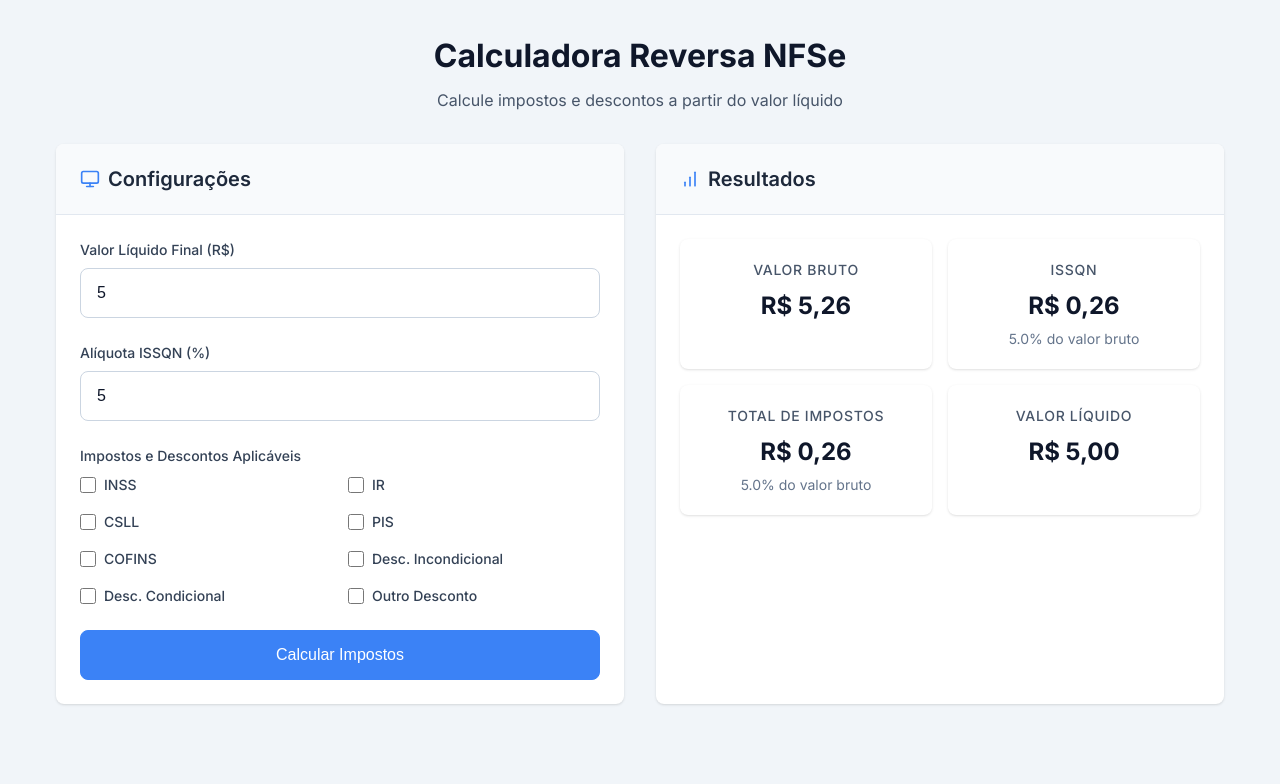
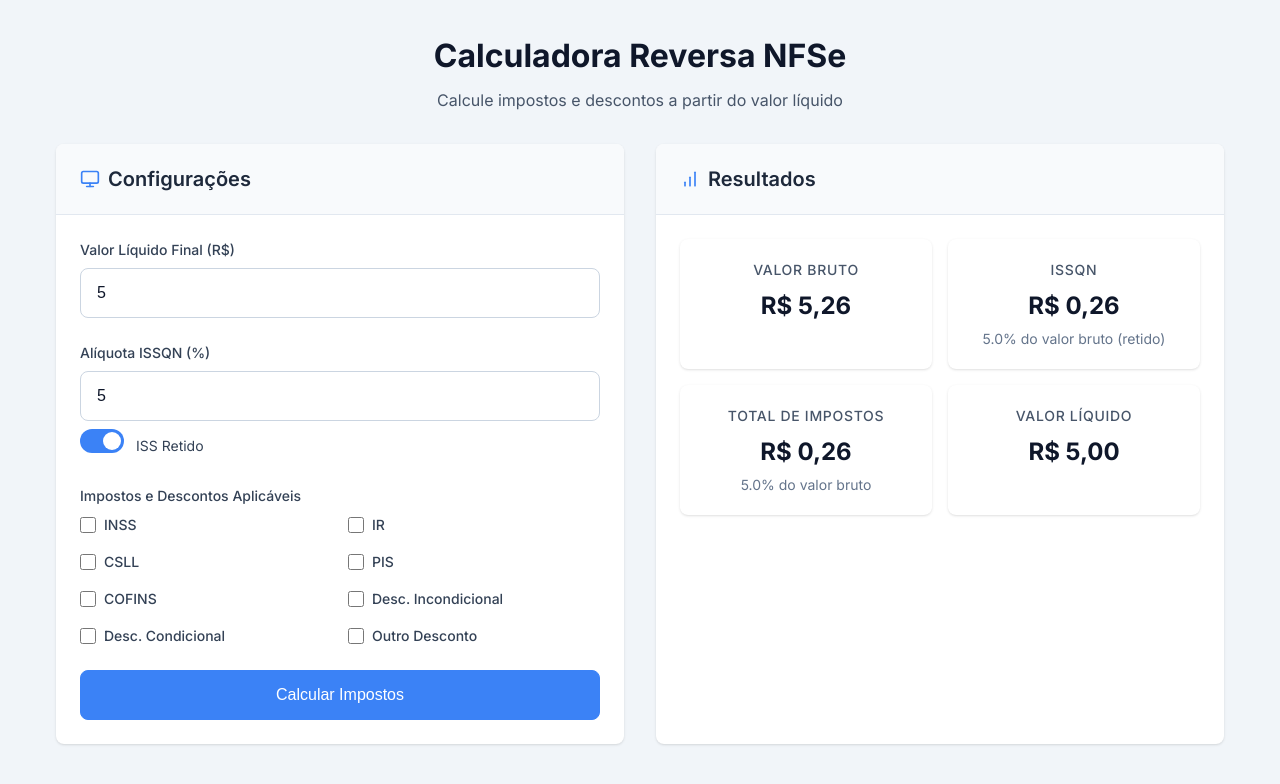
Before and after one commit to juanandradegonzalez/calculadora-reversa-nfse, a plain HTML site: page index.html in a window 1280 px wide. Both pictures are taken after typing "5" into the empty fields and a click on the button "Calcular Impostos". Drawn offline with Linux system fonts and the light colour scheme.

Commit message:
Update index.html

```diff
--- a/index.html
+++ b/index.html
@@ -394,6 +394,67 @@
             display: block;
         }
 
+        .switch-container {
+            display: flex;
+            align-items: center;
+            gap: 0.75rem;
+            margin-top: 0.5rem;
+        }
+
+        .switch {
+            position: relative;
+            display: inline-block;
+            width: 44px;
+            height: 24px;
+        }
+
+        .switch input {
+            opacity: 0;
+            width: 0;
+            height: 0;
+        }
+
+        .slider {
+            position: absolute;
+            cursor: pointer;
+            top: 0;
+            left: 0;
+            right: 0;
+            bottom: 0;
+            background-color: var(--gray-300);
+            transition: .4s;
+            border-radius: 24px;
+        }
+
+        .slider:before {
+            position: absolute;
+            content: "";
+            height: 18px;
+            width: 18px;
+            left: 3px;
+            bottom: 3px;
+            background-color: white;
+            transition: .4s;
+            border-radius: 50%;
+        }
+
+        input:checked + .slider {
+            background-color: var(--primary);
+        }
+
+        input:focus + .slider {
+            box-shadow: 0 0 1px var(--primary);
+        }
+
+        input:checked + .slider:before {
+            transform: translateX(20px);
+        }
+
+        .switch-label {
+            font-size: 0.875rem;
+            color: var(--gray-700);
+        }
+
         @media (max-width: 768px) {
             .checkbox-group {
                 grid-template-columns: 1fr;
@@ -443,6 +504,13 @@
                     <div class="form-group">
                         <label for="aliquotaISSQN">Alíquota ISSQN (%)</label>
                         <input type="number" id="aliquotaISSQN" class="form-control" value="5" step="0.01" min="0" max="100">
+                        <div class="switch-container">
+                            <label class="switch">
+                                <input type="checkbox" id="issRetido" checked>
+                                <span class="slider"></span>
+                            </label>
+                            <span class="switch-label">ISS Retido</span>
+                        </div>
                     </div>
 
                     <div class="form-group">
@@ -808,6 +876,7 @@
             }
 
             const aliquotaISSQN = parseFloat(document.getElementById('aliquotaISSQN').value) / 100;
+            const issRetido = document.getElementById('issRetido').checked;
             const aliquotaINSS = parseFloat(document.getElementById('aliquotaINSS').value) / 100;
             const temINSS = document.getElementById('temINSS').checked;
             const temIR = document.getElementById('temIR').checked;
@@ -843,7 +912,10 @@
             const tolerancia = 0.001;
 
             while (iteracoes < maxIteracoes) {
+                // Calcula o valor do ISS
                 const issqn = valorBruto * aliquotaISSQN;
+
+                // Outros impostos
                 const inss = temINSS ? valorBruto * aliquotaINSS : 0;
                 const ir = temIR ? Math.max(0, calcularIR(valorBruto)) : 0;
                 const csll = temCSLL ? valorBruto * aliquotaCSLL : 0;
@@ -870,7 +942,17 @@
                     }
                 }
 
-                const valorLiquidoCalculado = valorBruto - issqn - inss - ir - csll - pis - cofins - descontoIncondicionalCalc - outroDescontoCalc;
+                // Calcula o valor líquido considerando se o ISS é retido ou não
+                const valorLiquidoCalculado = valorBruto -
+                                             (issRetido ? issqn : 0) -
+                                             inss -
+                                             ir -
+                                             csll -
+                                             pis -
+                                             cofins -
+                                             descontoIncondicionalCalc -
+                                             outroDescontoCalc;
+
                 const diferenca = valorLiquido - valorLiquidoCalculado;
 
                 if (Math.abs(diferenca) < tolerancia) {
@@ -917,7 +999,15 @@
                 }
             }
 
-            const totalImpostos = issqnFinal + inssFinal + irFinal + csllFinal + pisFinal + cofinsFinal + descontoIncondicionalFinal + outroDescontoFinal;
+            // Total de impostos (incluindo apenas os que afetam o valor líquido)
+            const totalImpostos = (issRetido ? issqnFinal : 0) +
+                                inssFinal +
+                                irFinal +
+                                csllFinal +
+                                pisFinal +
+                                cofinsFinal +
+                                descontoIncondicionalFinal +
+                                outroDescontoFinal;
 
             // Gerar resultados dinamicamente
             const resultGrid = document.getElementById('resultGrid');
@@ -936,7 +1026,7 @@
                 <div class="result-card">
                     <h4>ISSQN</h4>
                     <div class="value">${formatarMoeda(issqnFinal)}</div>
-                    <div class="percentage">${(aliquotaISSQN * 100).toFixed(1)}% do valor bruto</div>
+                    <div class="percentage">${(aliquotaISSQN * 100).toFixed(1)}% do valor bruto ${issRetido ? '(retido)' : '(não retido)'}</div>
                 </div>
             `;
 
```
